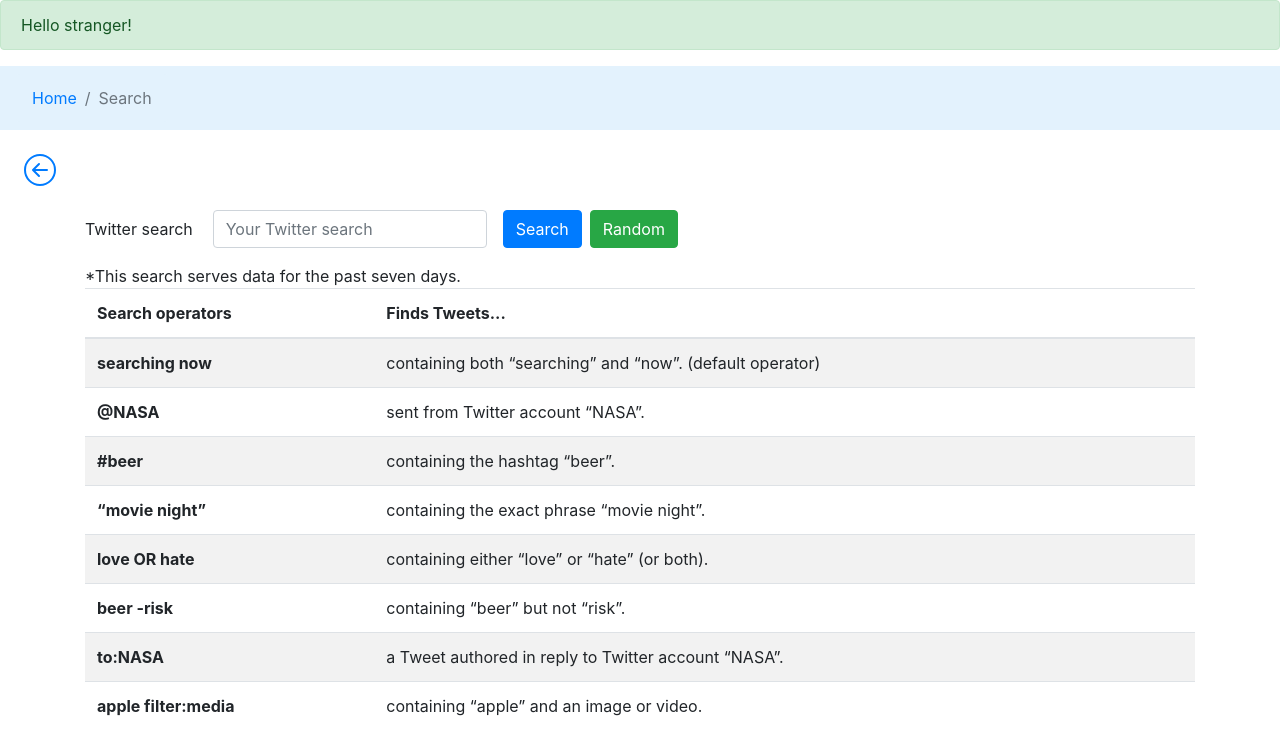
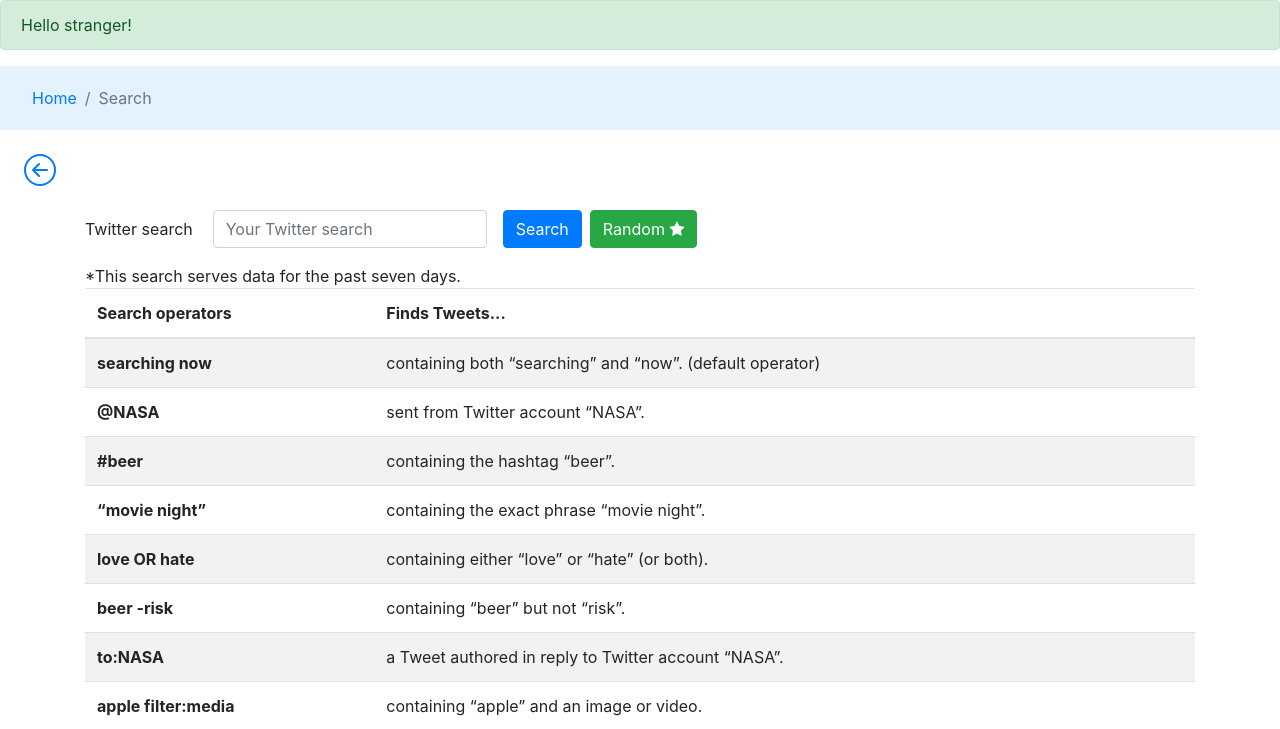
Before and after one commit to kurval/Twitter-Analyzer, a Flask app: page /search in a window 1280 px wide. Shown: the top 729 px of the page. Run offline with Flask 2, Linux system fonts and the light colour scheme; parts of the project's set-up code (start-up, migrations or seed data) failed here and were passed over.

Commit message:
adding icons

```diff
--- a/templates/layout.html
+++ b/templates/layout.html
@@ -6,6 +6,7 @@
     <link rel="stylesheet" href="https://cdn.jsdelivr.net/npm/bootstrap@4.5.3/dist/css/bootstrap.min.css" integrity="sha384-TX8t27EcRE3e/ihU7zmQxVncDAy5uIKz4rEkgIXeMed4M0jlfIDPvg6uqKI2xXr2" crossorigin="anonymous">
     <link rel="stylesheet" href="{{ url_for('static', filename='css/style.css') }}">
     <meta name="viewport" content="width=device-width, initial-scale=1, shrink-to-fit=no">
+    <link rel="stylesheet" href="https://cdnjs.cloudflare.com/ajax/libs/font-awesome/4.7.0/css/font-awesome.min.css">
     <title>{% block title %}{% endblock %} - My Webpage</title>
     {% endblock %}
   </head>
--- a/templates/result.html
+++ b/templates/result.html
@@ -43,7 +43,7 @@
                             <input class="form-control" value="{{ query }}" type="text" name="q" id="q" placeholder="Your Twitter search">
                         </div>
                         <button type="submit" class="btn btn-primary mb-2" onclick="loading();">Search</button>
-                        <button type="submit" name="r" value="random" class="btn btn-success mb-2 ml-2" onclick="loading();">Random</button>
+                        <button type="submit" name="r" value="random" class="btn btn-success mb-2 ml-2" onclick="loading();">Random <i class="fa fa-star"></i></button>
                     </form>
                 </div>
                 <span class="badge badge-danger even-larger-badge">Negative</span>
--- a/templates/search.html
+++ b/templates/search.html
@@ -41,7 +41,7 @@
                         <input class="form-control" type="text" name="q" id="q" placeholder="Your Twitter search">
                     </div>
                     <button type="submit" class="btn btn-primary mb-2" onclick="loading();">Search</button>
-                    <button type="submit" name="r" value="random" class="btn btn-success mb-2 ml-2" onclick="loading();">Random</button>
+                    <button type="submit" name="r" value="random" class="btn btn-success mb-2 ml-2" onclick="loading();">Random <i class="fa fa-star"></i></button>
                 </form>
             </div>
             <table class="table table-striped">
```
